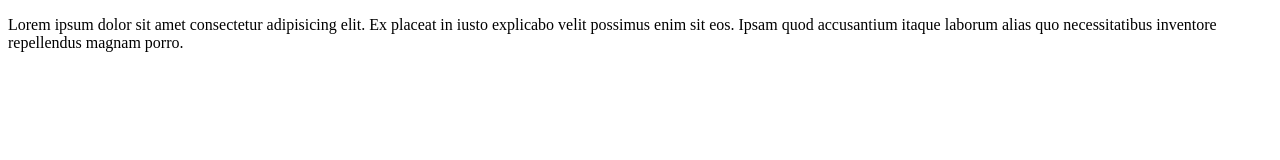
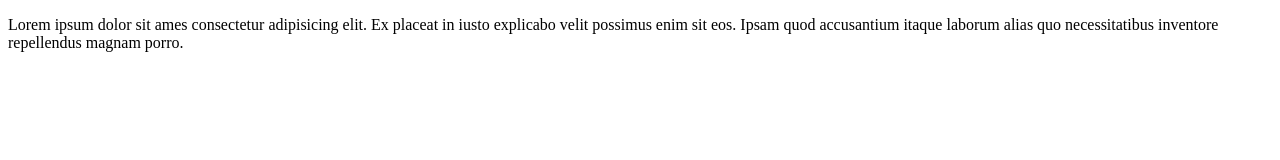
Before and after one commit to Sctrts300/myfirstgit, a plain HTML site: page index.html in a window 1280 px wide. Drawn offline with Linux system fonts and the light colour scheme.

Commit message:
fixed typo

```diff
--- a/index.html
+++ b/index.html
@@ -6,6 +6,6 @@
     <title>Git test</title>
 </head>
 <body>
-    <p>Lorem ipsum dolor sit amet consectetur adipisicing elit. Ex placeat in iusto explicabo velit possimus enim sit eos. Ipsam quod accusantium itaque laborum alias quo necessitatibus inventore repellendus magnam porro.</p>
+    <p>Lorem ipsum dolor sit ames consectetur adipisicing elit. Ex placeat in iusto explicabo velit possimus enim sit eos. Ipsam quod accusantium itaque laborum alias quo necessitatibus inventore repellendus magnam porro.</p>
 </body>
 </html>
```
